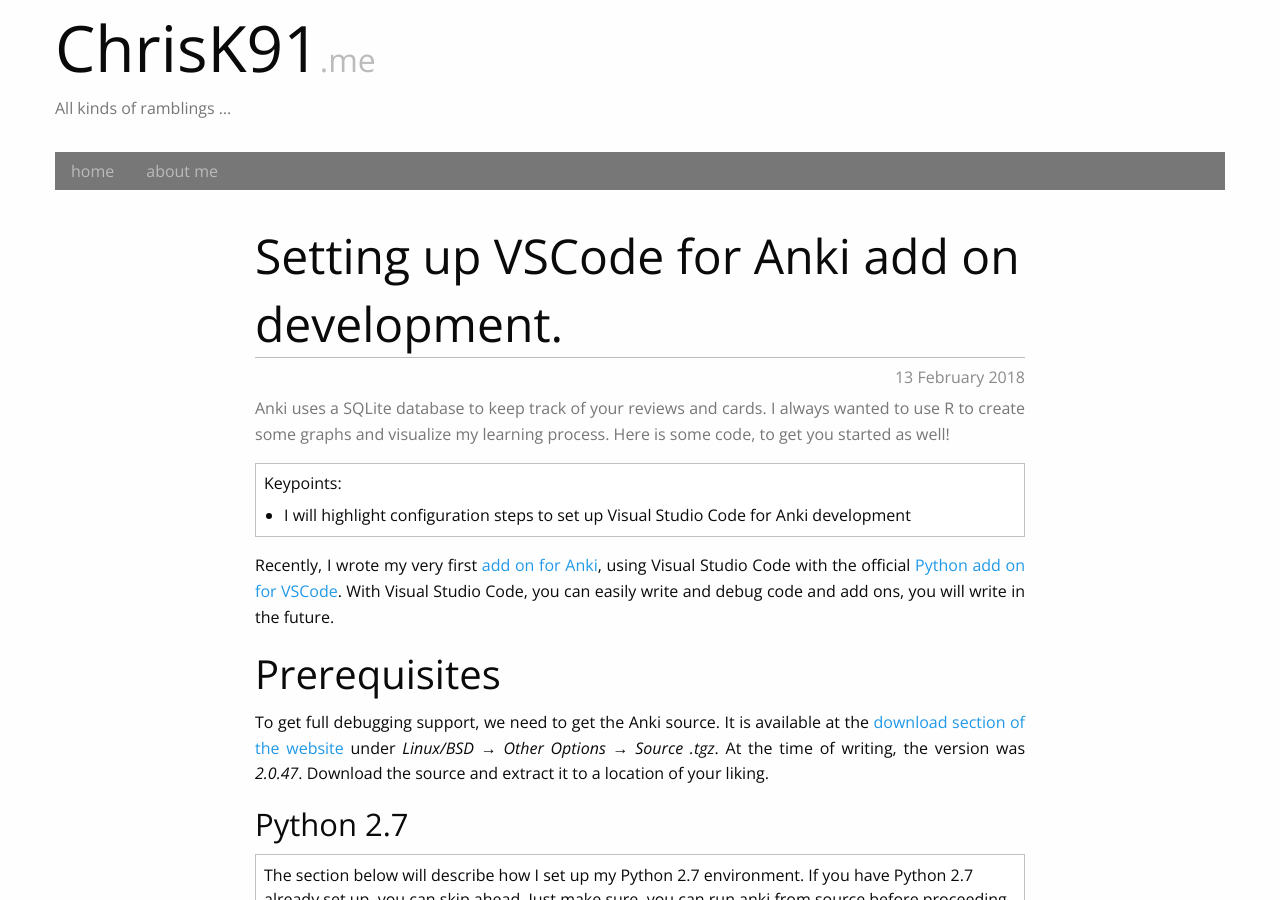
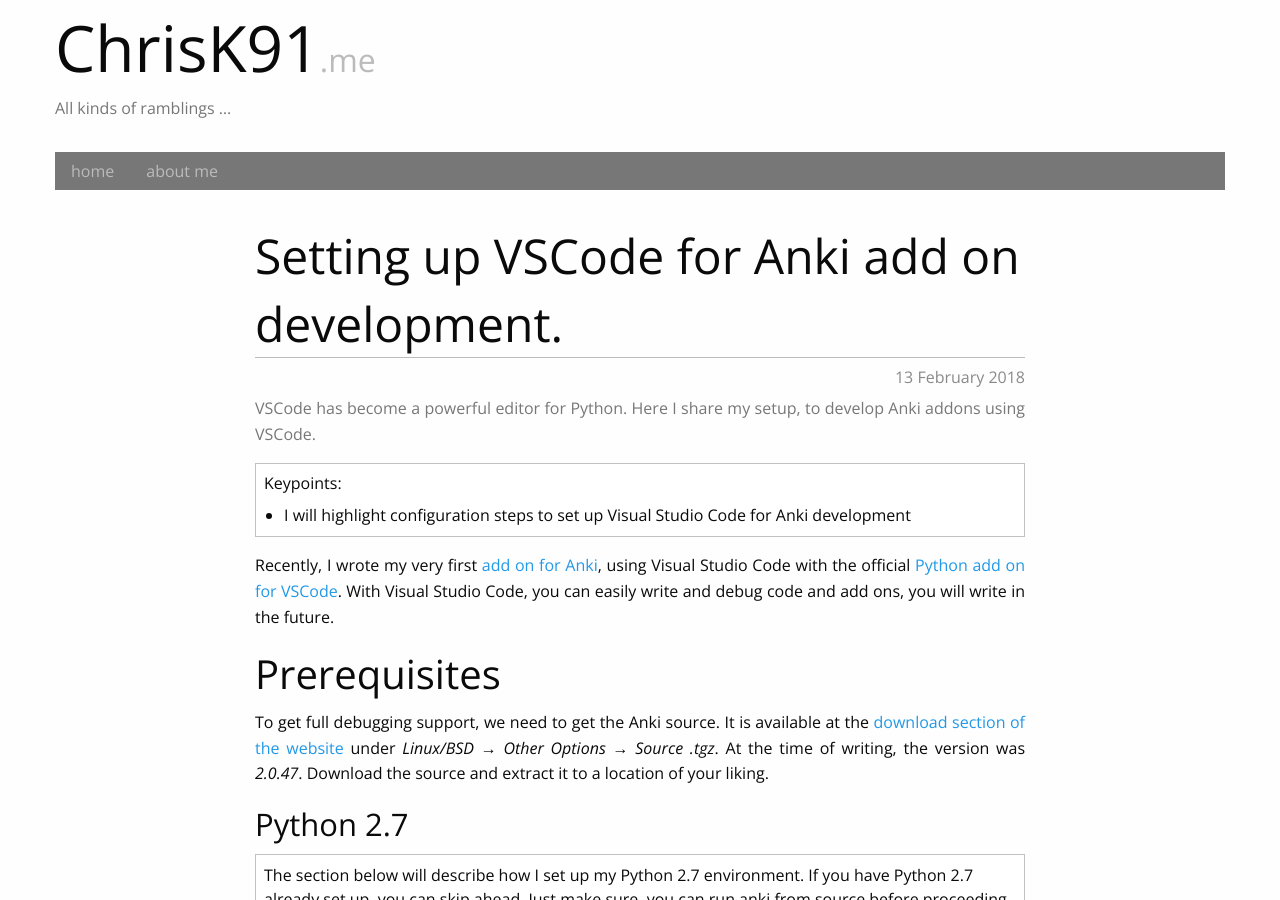
Before and after one commit to ChrisK91/chrisk91.github.io, a Jekyll site: the page built from _posts/2018-02-13-Setting-up-VSCode-for-Anki-addon-development.md, in a window 1280 px wide and 900 px high. Built offline with Jekyll 4.4.1, drawn with Linux system fonts in a browser that asks for light colours.

Commit message:
Updated blurb

```diff
--- a/_posts/2018-02-13-Setting-up-VSCode-for-Anki-addon-development.md
+++ b/_posts/2018-02-13-Setting-up-VSCode-for-Anki-addon-development.md
@@ -3,7 +3,7 @@
 title: Setting up VSCode for Anki add on development.
 keypoints: |
     - I will highlight configuration steps to set up Visual Studio Code for Anki development
-blurb: Anki uses a SQLite database to keep track of your reviews and cards. I always wanted to use R to create some graphs and visualize my learning process. Here is some code, to get you started as well!
+blurb: VSCode has become a powerful editor for Python. Here I share my setup, to develop Anki addons using VSCode.
 tags: [ "anki", "anki vscode", "vscode anki addon" ]
 keywords: anki, anki and vscode, anki IDE
 ---
```
